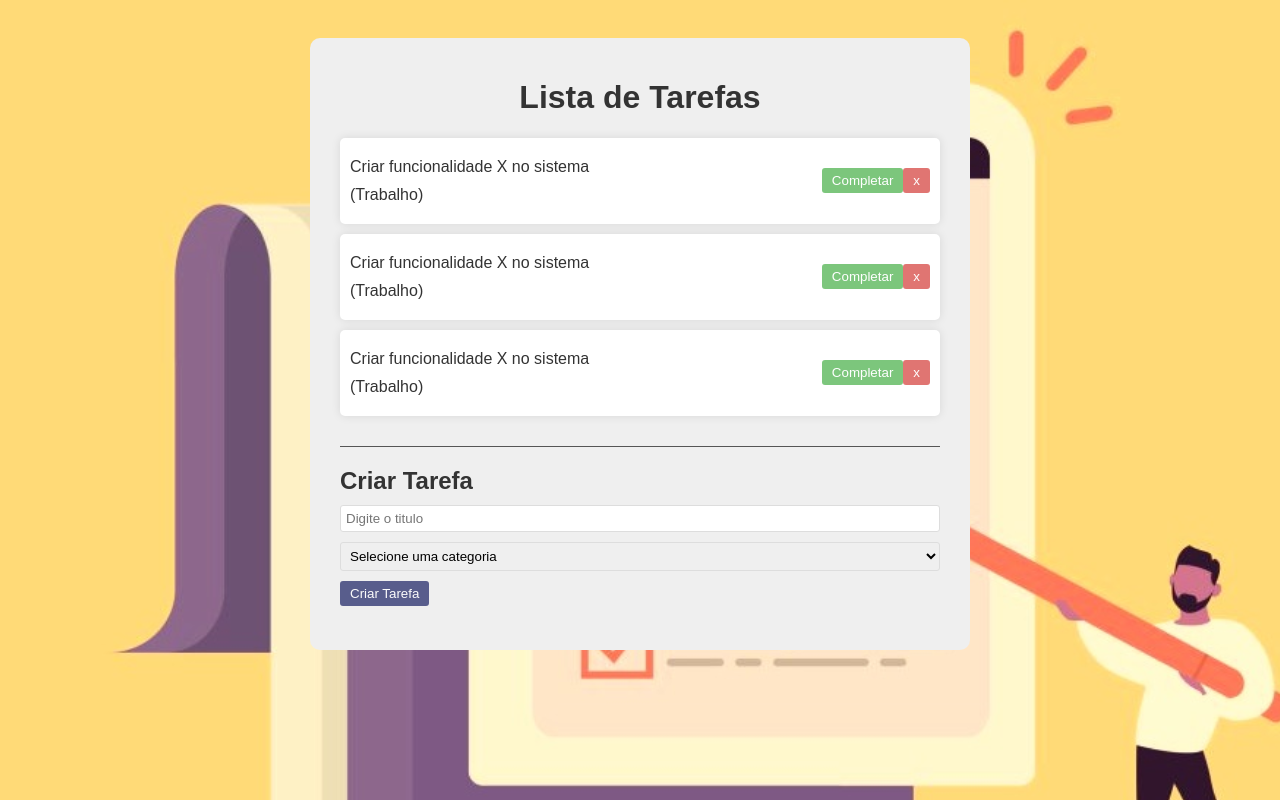
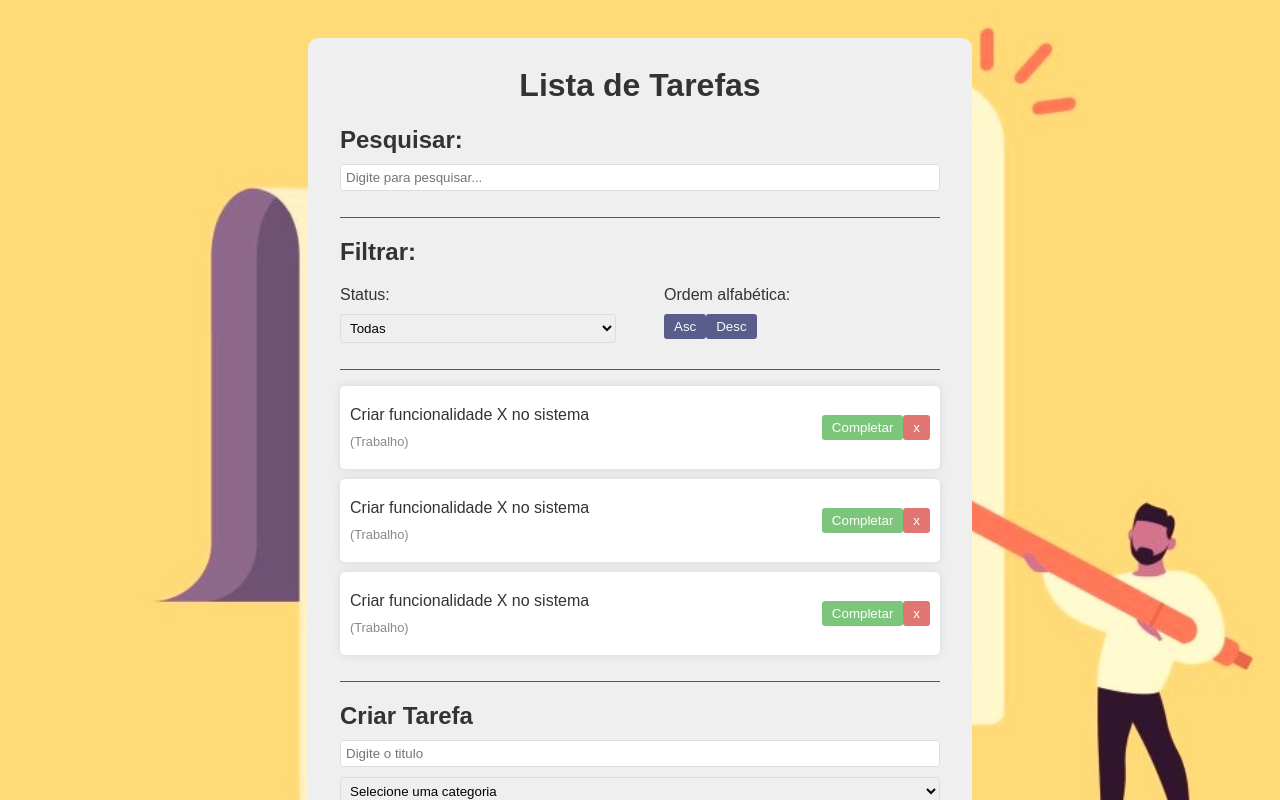
Before and after one commit to elolourenco/Lista-de-tarefas, a React (Vite) app: page / in a window 1280 px wide. Shown: the top 800 px of the page. Built offline with nearby package versions, Linux system fonts and the light colour scheme.

Commit message:
conclusao filtros

```diff
--- a/src/App.css
+++ b/src/App.css
@@ -4,18 +4,19 @@
     padding: 30px;
     color: #333;
     background-image:url('./assets/img-tarefa.jpg') ;
-    background-position: center;
     background-size: cover;
     background-position: center;
   }
 
+
   .app {
     max-width: 600px;
-    margin: 0 auto 300px;
-    background-color:#efefef ;
-    padding: 20px 30px;
+    margin: 0 auto;
+    padding: 0.5rem 2rem;
     border-radius: 10px;
+    background-color: #efefef;
   }
+
   h1{
     text-align: center;
   }
@@ -31,25 +32,9 @@
   input {
     box-sizing: border-box;
   }
-
-  button {
-    background-color: #333974;
-    color: #fff;
-    padding: 5px 10px;
-    border: none;
-    border-radius: 3px;
-    cursor: pointer;
-    opacity: .8;
-    transition: .3s;
-  }
-
-  button:hover {
-   opacity: 1;
-  }
-
   .todo-list {
-    margin-bottom: 20px;
-    padding-bottom: 20px;
+    margin-bottom: 1rem;
+    padding-bottom: 1rem;
     border-bottom: 1px solid#555;
   }
 
@@ -60,28 +45,65 @@
     margin-bottom:10px ;
     border-radius: 5px;
     display: flex;
-    align-items: center;
     justify-content: space-between;
     align-items: center;
 }
+.todo .category {
+  font-size: 0.8em;
+  color: #888;
+}
 
-  .complete{
-    background-color:#5cb85c ;
+  button {
+    background-color: #333974;
+    color: #fff;
+    padding: 5px 10px;
+    border: none;
+    border-radius: 3px;
+    cursor: pointer;
+    opacity: 0.8;
+    transition: 0.3s;
   }
 
-  .remove{
+  button:hover {
+   opacity: 1;
+  }
+
+  button.complete {
+    background-color: #5cb85c;
+    color: #fff;
+  }
+
+  button.remove {
     background-color: #d9534f;
+    color: #fff;
   }
+
+  input[type="text"], select {
+  padding: 5px;
+  margin-bottom: 10px;
+  border: 1px solid #ddd;
+  border-radius: 3px;
+  width: 100%;
+}
 
 
   .todo-form {
     padding-bottom: 1.5rem;
   }
 
-  input, select {
-    padding: 5px;
-    margin-bottom: 10px;
-    border: 1px solid #ddd;
-    border-radius: 3px;
-    width: 100%;
-  }
+  .filter,
+.search {
+  border-bottom: 1px solid #555;
+  margin-bottom: 1rem;
+  padding-bottom: 1rem;
+}
+
+.filter-options {
+  display: flex;
+  justify-content: space-between;
+  gap: 3rem;
+}
+
+.filter-options div {
+  flex: 1 1 0;
+}
--- a/src/App.jsx
+++ b/src/App.jsx
@@ -3,6 +3,8 @@
 import "./App.css";
 import TodoForm from "./components/TodoForm";
 import Todo from "./components/Todo";
+import Search from "./components/Search";
+import Filter from "./components/Filter";
 
 
 function App() {
@@ -27,6 +29,11 @@
     },
 
   ]);
+
+  const [filter, setFilter] = useState("All");
+  const [sort, setSort] = useState("Asc");
+
+  const [search, setSearch] = useState("");
 
   const addTodo = (text, category) => {
     const newTodos = [
@@ -57,8 +64,24 @@
   return (
     <div className="app">
       <h1>Lista de Tarefas</h1>
+      <Search search={search} setSearch={setSearch} />
+      <Filter filter={filter} setFilter={setFilter} setSort={setSort} />
       <div className="todo-list">
-        {todos.map((todo) => (
+        {todos.filter((todo) =>
+            filter === "All"
+              ? true
+              : filter === "Completed"
+              ? todo.isCompleted
+              : !todo.isCompleted
+          )
+          .filter((todo) =>
+            todo.text.toLowerCase().includes(search.toLowerCase())
+          )
+          .sort((a, b) =>
+            sort === "Asc"
+              ? a.text.localeCompare(b.text)
+              : b.text.localeCompare(a.text)
+          ).map((todo) => (
           <Todo key={todo.id} todo={todo} removeTodo={removeTodo} completeTodo={completeTodo} />
         ))}
       </div>
--- /dev/null
+++ b/src/components/Filter.jsx
@@ -0,0 +1,28 @@
+/* eslint-disable react/prop-types */
+// import React from "react";
+
+const Filter = ({ filter, setFilter, setSort }) => {
+  return (
+    <div className="filter">
+      <h2>Filtrar:</h2>
+      <div className="filter-options">
+        <div>
+          <p>Status:</p>
+          <select value={filter} onChange={(e) => setFilter(e.target.value)}>
+            <option value="All">Todas</option>
+            <option value="Completed">Completas</option>
+            <option value="Incomplete">Incompletas</option>
+          </select>
+        </div>
+
+        <div>
+          <p>Ordem alfabética:</p>
+          <button onClick={() => setSort("Asc")}>Asc</button>
+          <button onClick={() => setSort("Desc")}>Desc</button>
+        </div>
+      </div>
+    </div>
+  );
+};
+
+export default Filter;
--- /dev/null
+++ b/src/components/Search.jsx
@@ -0,0 +1,16 @@
+/* eslint-disable react/prop-types */
+// import React from "react";
+
+const Search = ({ search, setSearch }) => (
+  <div className="search">
+    <h2>Pesquisar:</h2>
+    <input
+      type="text"
+      value={search}
+      onChange={(e) => setSearch(e.target.value)}
+      placeholder="Digite para pesquisar..."
+    />
+  </div>
+);
+
+export default Search;
```
